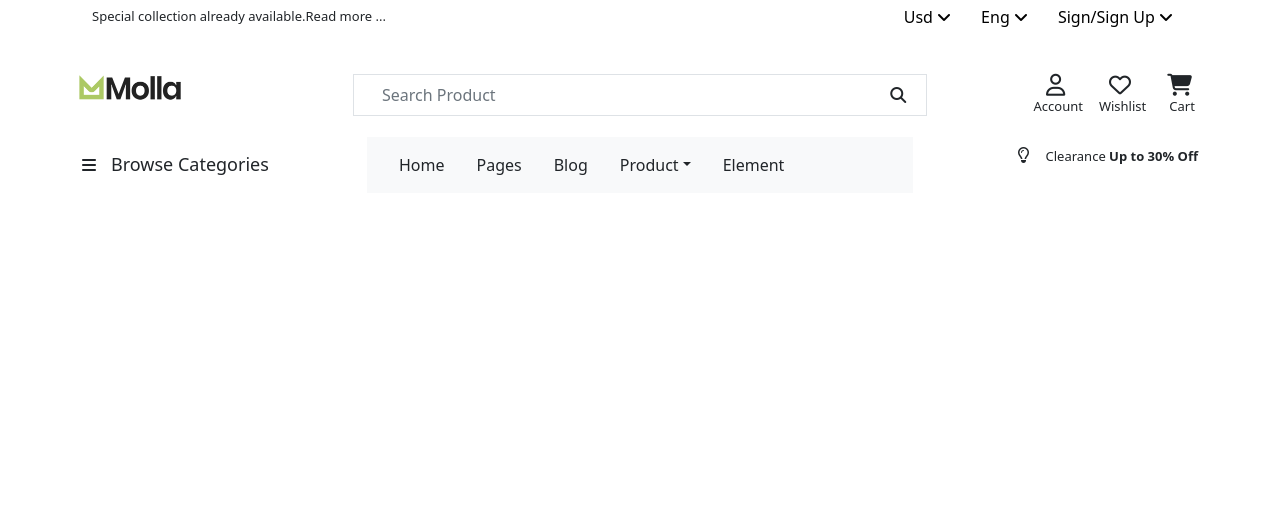
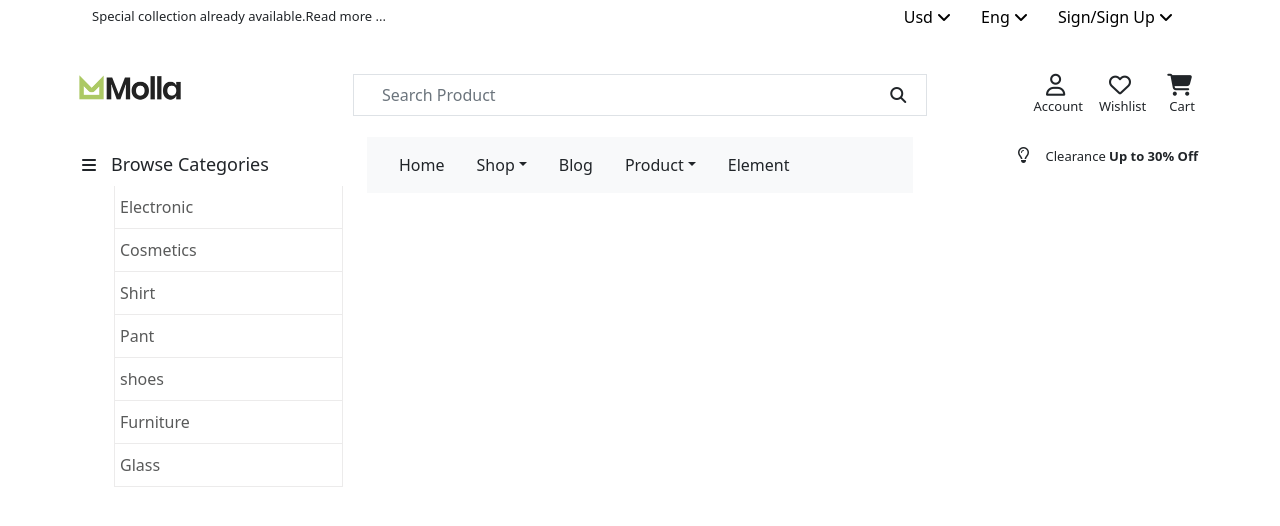
Before and after one commit to ashadul-mridha/molla-store, a React (Create React App) app: page / in a window 1280 px wide. Shown: the top 526 px of the page. Built offline with nearby package versions, Linux system fonts and the light colour scheme.

Commit message:
categody added

```diff
--- a/src/Components/Header/TopNav/TopNav.css
+++ b/src/Components/Header/TopNav/TopNav.css
@@ -13,6 +13,26 @@
     padding-left: 15px;
 }
 
+.category{
+    position: relative;
+}
+.category ul{
+    position: absolute;
+    background-color: #ffffff;
+    top: 0;
+    left: 0;
+    width: 100%;
+    margin-top: 35px;
+}
+.category ul > li{
+    padding: 9px 19px 9px 5px;
+    border: 1px solid rgba(212, 209, 209, 0.431);
+    border-top: none;
+    color: #595a5a;
+    width: 100%;
+    display: block;
+}
+
 /* .mega-menu{
     position: absolute;
 }
--- a/src/Components/Header/TopNav/TopNav.js
+++ b/src/Components/Header/TopNav/TopNav.js
@@ -8,8 +8,17 @@ const TopNav = () => {
             <div className='row align-items-center'>
                 <div className='col-md-3'>
                     <div className='category'>
-                        <i class="fas fa-bars"></i>
+                        <i class="fas fa-bars d-xs-none"></i>
                         <span>Browse Categories</span>
+                        <ul>
+                            <li>Electronic</li>
+                            <li>Cosmetics</li>
+                            <li>Shirt</li>
+                            <li>Pant</li>
+                            <li>shoes</li>
+                            <li>Furniture</li>
+                            <li>Glass</li>
+                        </ul>
                     </div>
                 </div>
                 <div className='col-md-6'>
@@ -23,8 +32,39 @@ const TopNav = () => {
                                 <li className="nav-item">
                                 <a className="nav-link text-dark pe-4" aria-current="page">Home</a>
                                 </li>
-                                <li className="nav-item">
-                                    <a className="nav-link text-dark pe-4">Pages</a>
+                                <li class="nav-item dropdown dropdown-mega position-static">
+                                    <a class="nav-link dropdown-toggle text-dark pe-4" href="#" data-bs-toggle="dropdown" data-bs-auto-close="outside">Shop</a>
+                                    <div class="dropdown-menu shadow">
+                                    <div class="mega-content px-4">
+                                        <div class="container-fluid">
+                                        <div class="row">
+                                            <div class="col-12 col-md-4 py-4">
+                                                <p>Shop With Sidebar</p>
+                                                <div class="list-group">
+                                                    <a class="list-group-item" href="#">Default</a>
+                                                    <a class="list-group-item" href="#">Slack</a>
+                                                    <a class="list-group-item" href="#">Sticky</a>
+                                                    <a class="list-group-item" href="#">Discord</a>
+                                                    <a class="list-group-item" href="#">Fb</a>
+                                                </div>
+                                            </div>
+                                            <div class="col-12 col-md-4 py-4">
+                                                <p>Product category</p>
+                                                <div class="list-group">
+                                                    <a class="list-group-item" href="#">Default</a>
+                                                    <a class="list-group-item" href="#">Slack</a>
+                                                    <a class="list-group-item" href="#">Sticky</a>
+                                                    <a class="list-group-item" href="#">Discord</a>
+                                                    <a class="list-group-item" href="#">Fb</a>
+                                                </div>
+                                            </div>
+                                            <div className='col-12 col-md-4'>
+                                                <img src='https://images.unsplash.com/photo-1583394838336-acd977736f90?ixlib=rb-1.2.1&ixid=MnwxMjA3fDB8MHxzZWFyY2h8MjJ8fHByb2R1Y3R8ZW58MHx8MHx8&auto=format&fit=crop&w=500&q=60' alt='' className='img-fluid'/>
+                                            </div>
+                                        </div>
+                                        </div>
+                                    </div>
+                                    </div>
                                 </li>
                                 <li className="nav-item">
                                     <a className="nav-link text-dark pe-4">Blog</a>
```
